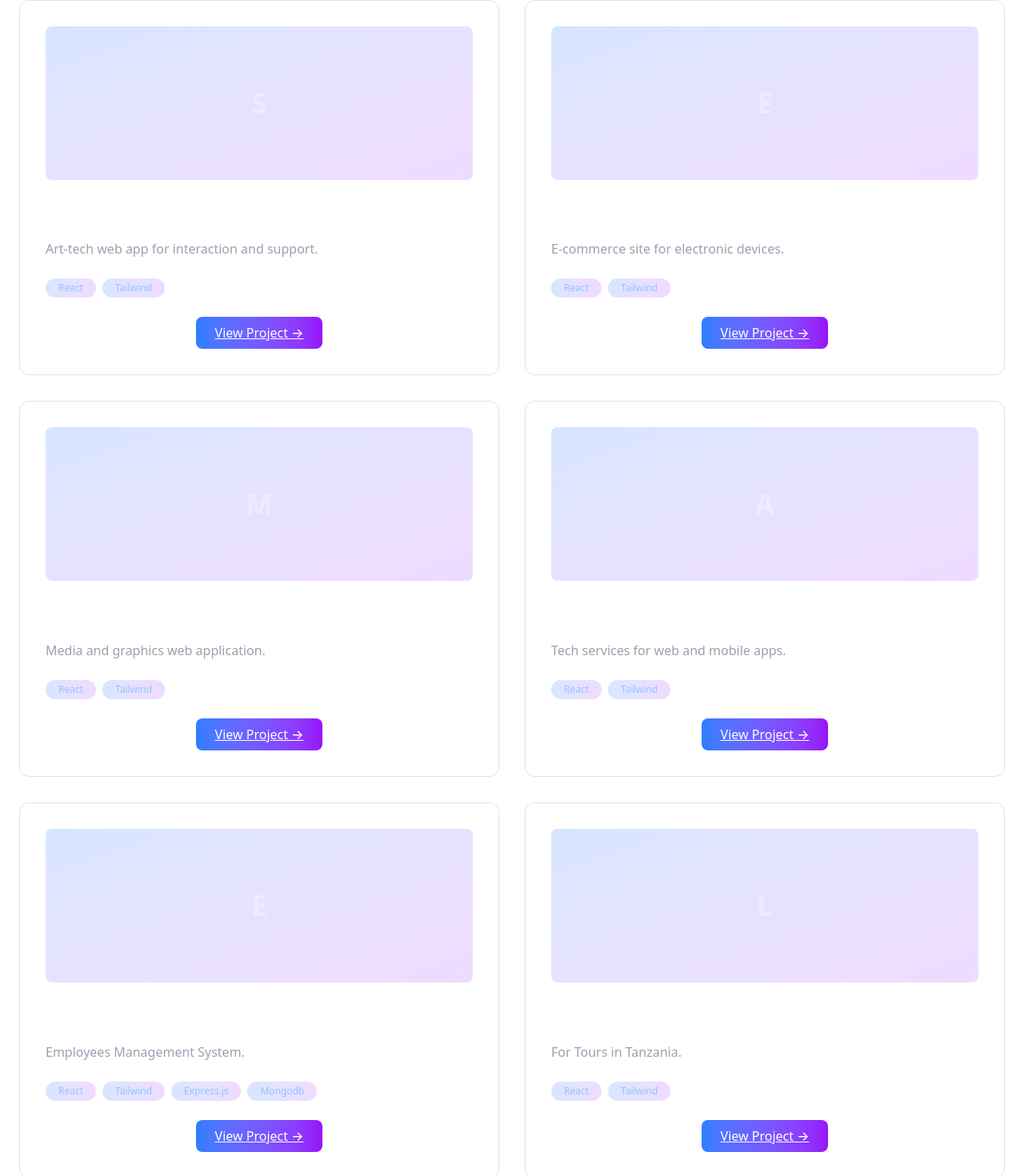
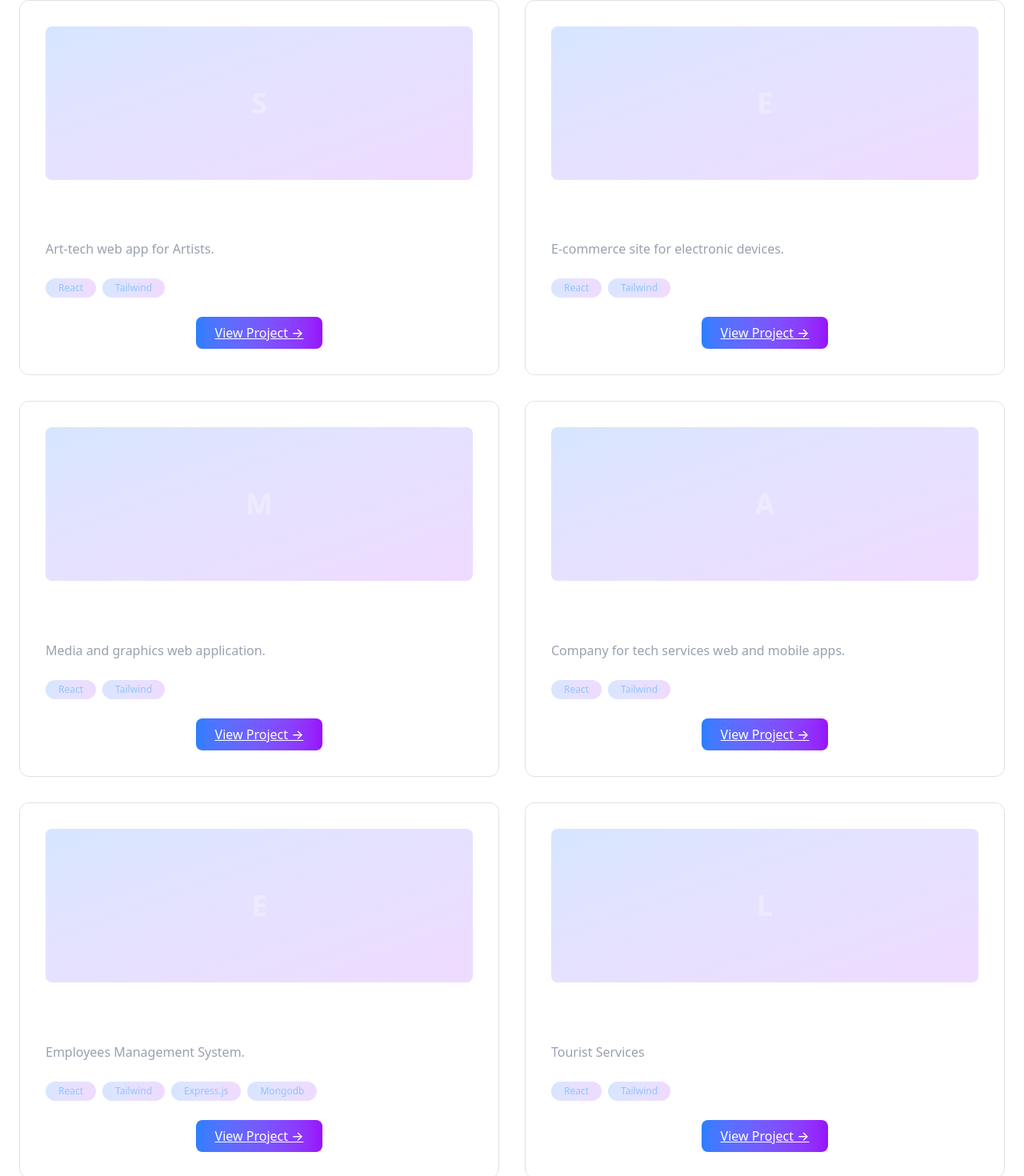
Before and after one commit to benrich09/portfolio, a React (Vite) app: page / in a window 1280 px wide. Shown: the part 2009-3479 px from the top of the page at 80% size. Built offline with nearby package versions, Linux system fonts and the light colour scheme; the HTML template or start-up script is replaced by a standard one.

Commit message:
project correct

```diff
--- a/src/App.jsx
+++ b/src/App.jsx
@@ -113,7 +113,7 @@ function App() {
     const projects = [
         {
             title: "Senotrams",
-            description: "Art-tech web app for interaction and support.",
+            description: "Art-tech web app for Artists.",
             tech: ["React", "Tailwind", ],
             link: "https://senotrams.vercel.app/",
         },
@@ -131,7 +131,7 @@ function App() {
         },
         {
             title: "Avionics",
-            description: "Tech services for web and mobile apps.",
+            description: "Company for tech services web and mobile apps.",
             tech: ["React", "Tailwind", ],
             link: "https://avionics-two.vercel.app/",
         },
@@ -143,7 +143,7 @@ function App() {
         },
         {
             title: "Level up Safari",
-            description: "For Tours in Tanzania.",
+            description: "Tourist Services ",
             tech: ["React", "Tailwind"],
             link: "https://level-up-safari.vercel.app/",
         },
```
